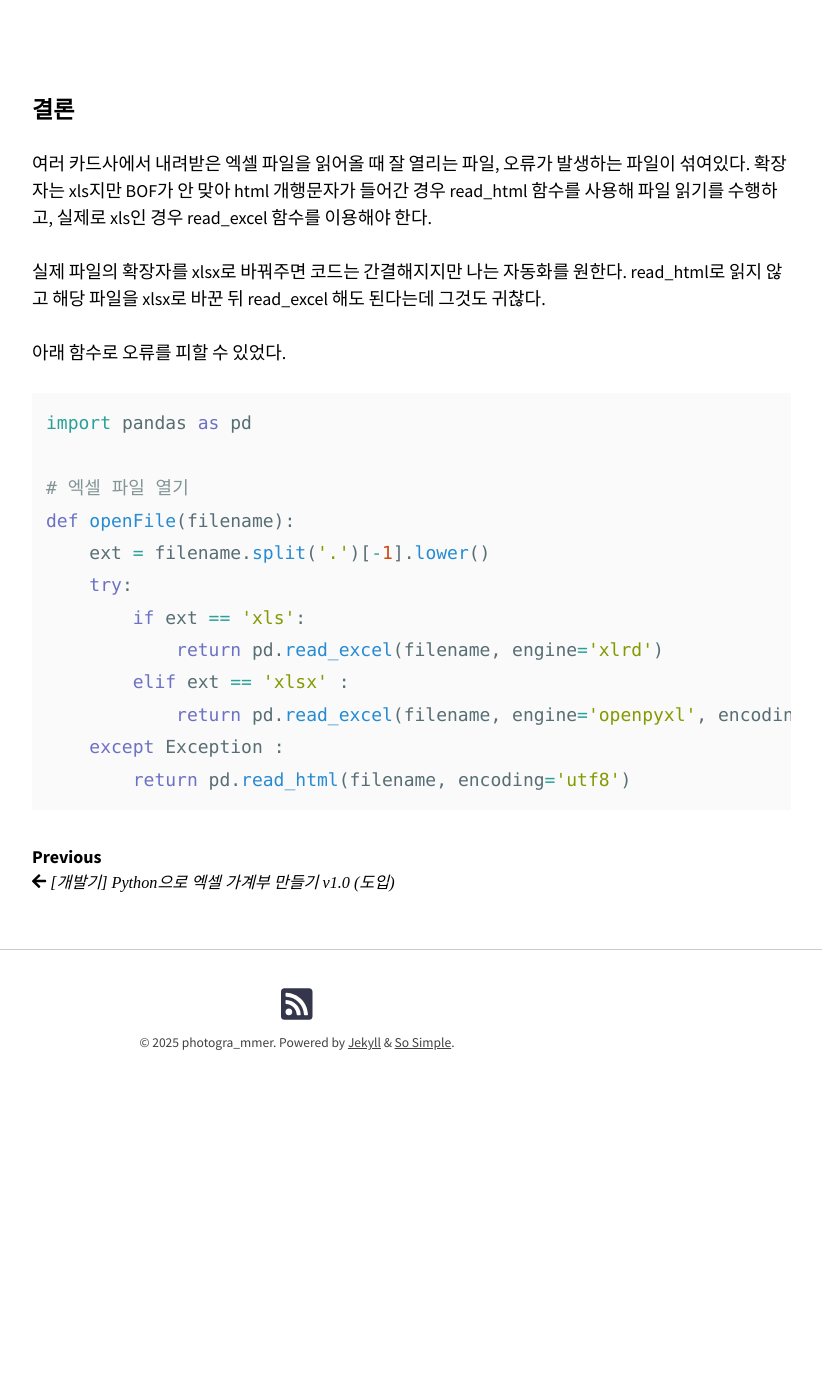
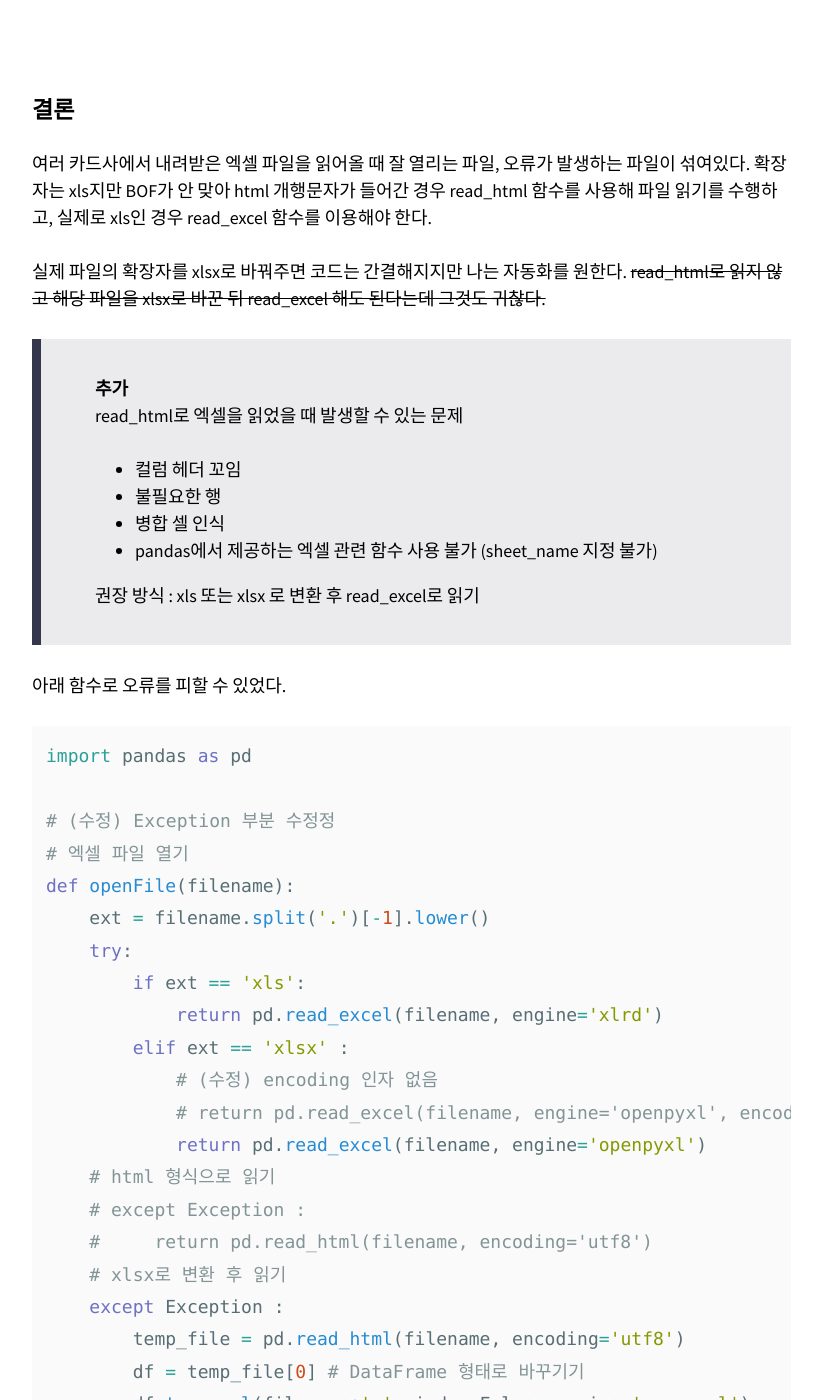
Before and after one commit to JungDoHee/photogrammer.github.io, a Jekyll site: the page built from _posts/2025-04-18-[pandas] ValueError Excel file format.md, in a window 1280 px wide and 1400 px high, scrolled down 5650 px. Shown: the whole window, without its empty margins (343-1165 px from the left). Built offline with Jekyll 4.4.1, drawn with Linux system fonts in a browser that asks for light colours; nearby versions of some CDN libraries; some web fonts are replaced; before the commit the page ends 6776 px from its top, so only the background shows below that; some of the changed text lies outside the part shown.

Commit message:
pandas read_html 문제 해결책 수정

````diff
--- a/_posts/2025-04-18-[pandas] ValueError Excel file format.md
+++ b/_posts/2025-04-18-[pandas] ValueError Excel file format.md
@@ -154,13 +154,23 @@ pandas 공식 문서에 의하면 read_excel 함수를 사용할 때 engine=None
 
 여러 카드사에서 내려받은 엑셀 파일을 읽어올 때 잘 열리는 파일, 오류가 발생하는 파일이 섞여있다. 확장자는 xls지만 BOF가 안 맞아 html 개행문자가 들어간 경우 read_html 함수를 사용해 파일 읽기를 수행하고, 실제로 xls인 경우 read_excel 함수를 이용해야 한다.
 
-실제 파일의 확장자를 xlsx로 바꿔주면 코드는 간결해지지만 나는 자동화를 원한다. read_html로 읽지 않고 해당 파일을 xlsx로 바꾼 뒤 read_excel 해도 된다는데 그것도 귀찮다.
+실제 파일의 확장자를 xlsx로 바꿔주면 코드는 간결해지지만 나는 자동화를 원한다. ~~read_html로 읽지 않고 해당 파일을 xlsx로 바꾼 뒤 read_excel 해도 된다는데 그것도 귀찮다.~~
+
+> __추가__
+> read_html로 엑셀을 읽었을 때 발생할 수 있는 문제
+> - 컬럼 헤더 꼬임
+> - 불필요한 행
+> - 병합 셀 인식
+> - pandas에서 제공하는 엑셀 관련 함수 사용 불가 (sheet_name 지정 불가)
+>
+> 권장 방식 : xls 또는 xlsx 로 변환 후 read_excel로 읽기
 
 아래 함수로 오류를 피할 수 있었다.
 
 ```python
 import pandas as pd
 
+# (수정) Exception 부분 수정정
 # 엑셀 파일 열기
 def openFile(filename):
     ext = filename.split('.')[-1].lower()
@@ -168,7 +178,16 @@ def openFile(filename):
         if ext == 'xls':
             return pd.read_excel(filename, engine='xlrd')
         elif ext == 'xlsx' :
-            return pd.read_excel(filename, engine='openpyxl', encoding='utf-8-sig')
+            # (수정) encoding 인자 없음
+            # return pd.read_excel(filename, engine='openpyxl', encoding='utf-8-sig')
+            return pd.read_excel(filename, engine='openpyxl')
+    # html 형식으로 읽기
+    # except Exception :
+    #     return pd.read_html(filename, encoding='utf8')
+    # xlsx로 변환 후 읽기
     except Exception :
-        return pd.read_html(filename, encoding='utf8')
+        temp_file = pd.read_html(filename, encoding='utf8')
+        df = temp_file[0] # DataFrame 형태로 바꾸기기
+        df.to_excel(filename+'x', index=False, engine='openpyxl')
+        return pd.read_excel(filename+'x', engine='openpyxl')
 ```
````
